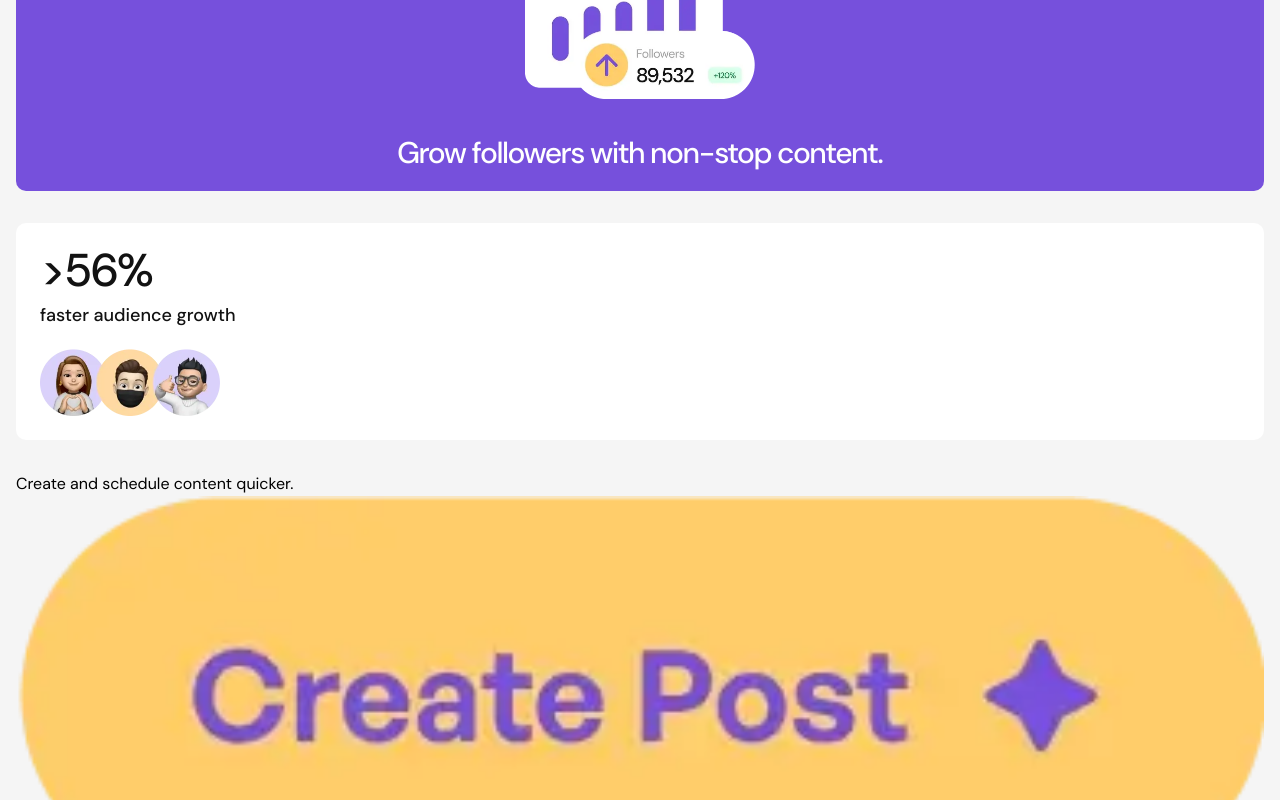
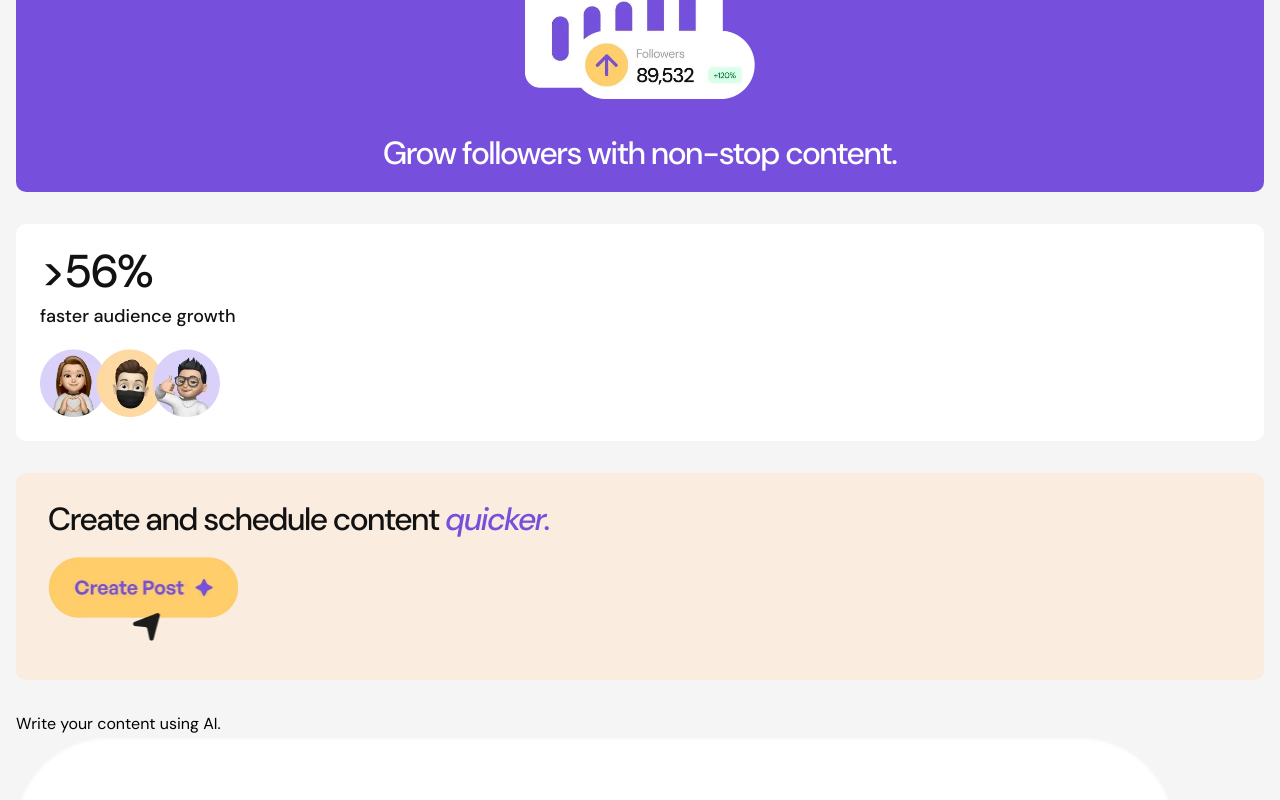
Before and after one commit to VenusY/frontend-mentor-bento-grid, a React app: page / in a window 1280 px wide. Shown: the part 2060-2860 px from the top of the page. Built offline with nearby package versions, Linux system fonts and the light colour scheme.

Commit message:
Style content box

```diff
--- a/src/styles/scss/App.scss
+++ b/src/styles/scss/App.scss
@@ -203,11 +203,11 @@ body {
 
   &__heading {
     padding-inline: 30px;
-    font-size: u.rem(30);
+    font-size: u.rem(32);
     font-weight: 500;
     text-align: center;
     letter-spacing: u.rem(-1);
-    line-height: 0.95;
+    line-height: 0.9;
     color: var(--white);
   }
 }
@@ -241,3 +241,26 @@ body {
     max-width: 180px;
   }
 }
+
+.content-box {
+  padding: 32px;
+  background: var(--cream);
+
+  &__heading {
+    margin-bottom: u.rem(24);
+    font-size: u.rem(32);
+    font-weight: 500;
+    letter-spacing: u.rem(-1);
+    line-height: 0.9;
+    color: var(--black);
+
+    &--highlighted {
+      font-style: italic;
+      color: var(--dark-purple);
+    }
+  }
+
+  &__image {
+    max-width: 190px;
+  }
+}
```
